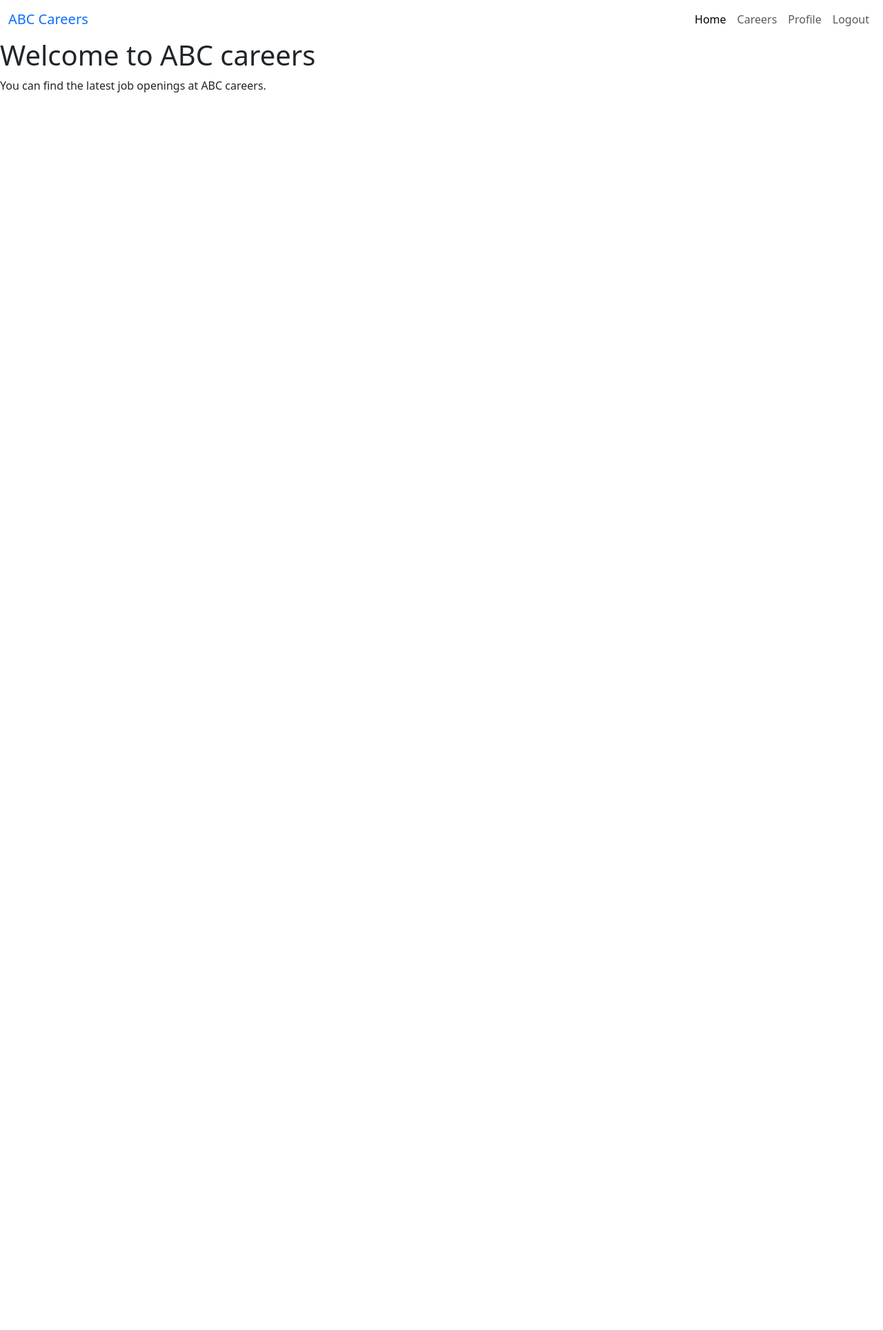
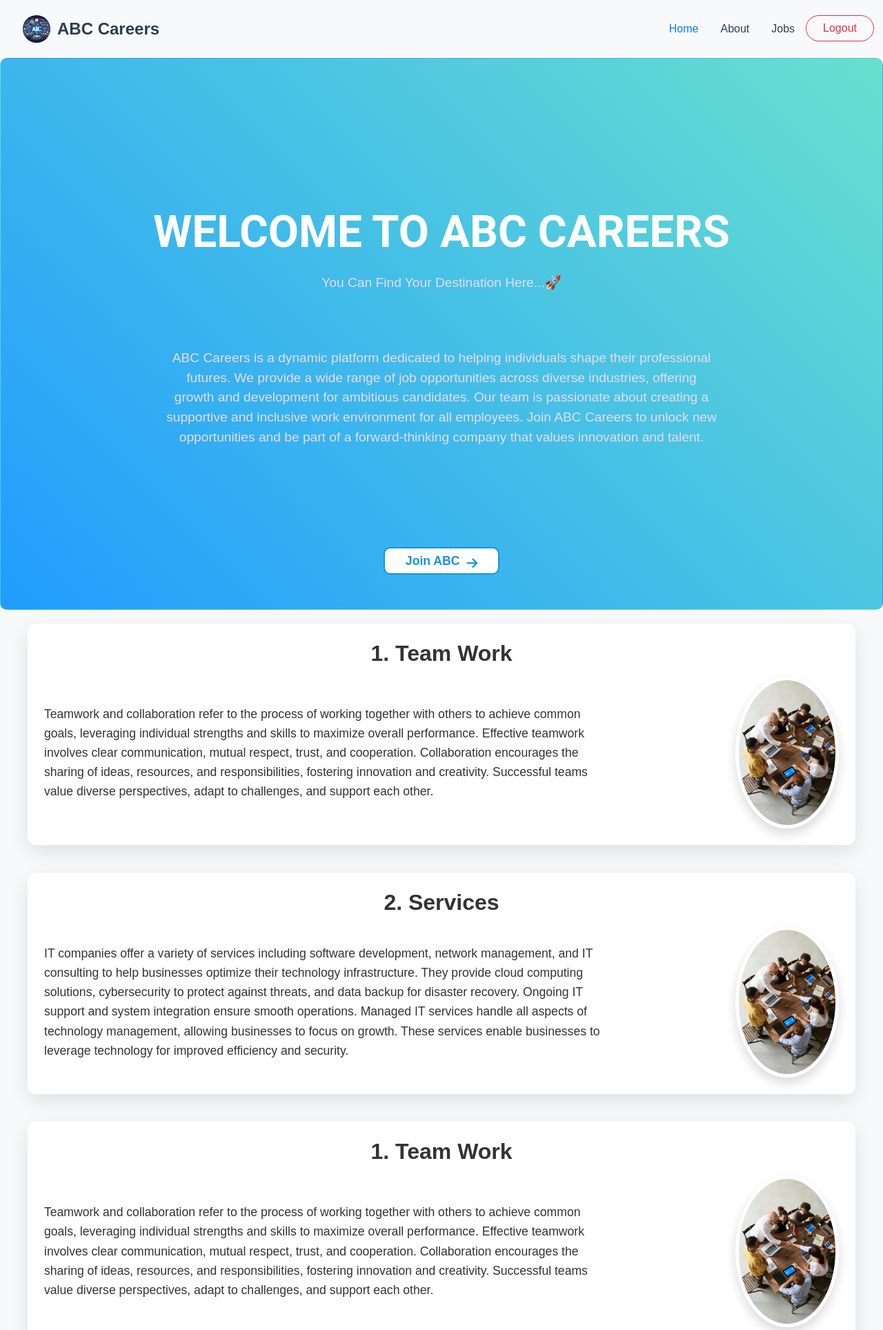
Before and after one commit to sathish200202/ABC-careers-website, a Flask app: page / in a window 1280 px wide. Shown: the top 1928 px of the page at 69% size. Before the commit the page ends 134 px from the top, so only its background shows below. Run offline with Flask 3, Linux system fonts and the light colour scheme.

Commit message:
Developed Home Page and backend routes

```diff
--- a/app.py
+++ b/app.py
@@ -1,12 +1,16 @@
-from flask import Flask, render_template
+from flask import Flask
+from routes.mainRoutes import main
+from routes.authRoutes import auth
+
 
 app = Flask(__name__)
 
 
-@app.route('/')
-def index():
 
-  return render_template('home.html')
+
+
+app.register_blueprint(main)
+app.register_blueprint(auth)
 
 
 if __name__ == '__main__':
--- /dev/null
+++ b/routes/__init.py
@@ -0,0 +1,2 @@
+from .authRoutes import login
+from .mainRoutes import home
--- /dev/null
+++ b/routes/mainRoutes.py
@@ -0,0 +1,18 @@
+from flask import Blueprint, render_template
+
+main = Blueprint('main', __name__)
+
+
+@main.route('/')
+def home():
+  return render_template('index.html')
+
+
+@main.route('/about')
+def about():
+  return render_template('about.html')
+
+
+@main.route('/jobs')
+def jobs():
+  return render_template('jobs.html')
--- /dev/null
+++ b/static/css/base.css
@@ -0,0 +1,325 @@
+/* Custom CSS for Navbar */
+.rounded-logo {
+  width: 50px;  /* Adjust size */
+  height: 50px;  /* Adjust size */
+  border-radius: 50%;  /* This will make the image round */
+  object-fit: cover;  /* Ensures the image covers the space and doesn't stretch */
+  border: 3px solid #fff;  /* Optional: adds a border around the image */
+}
+
+.navbar {
+  padding: 1rem 0; /* Add padding to the navbar */
+  font-family: 'Poppins', sans-serif; /* Consistent font */
+  border: 1px solid transparent;
+  border-radius: 5px;
+
+}
+
+.navbar-brand {
+  color: #2c3e50 !important; /* Dark blue color for brand */
+  font-size: 1.5rem; /* Larger font size for brand */
+}
+
+.navbar-nav .nav-link {
+  color: #2c3e50 !important; /* Dark blue color for links */
+  font-weight: 500; /* Medium font weight */
+  margin: 0 0.5rem; /* Space between links */
+  position: relative; /* For hover effect */
+}
+
+.navbar-nav .nav-link.active {
+  color: #007bff !important; /* Blue color for active link */
+}
+
+.navbar-nav .nav-link:hover {
+  color: #007bff !important; /* Blue color on hover */
+}
+
+/* Hover effect for links */
+.navbar-nav .nav-link::after {
+  content: '';
+  position: absolute;
+  bottom: -2px;
+  left: 0;
+  width: 0;
+  height: 2px;
+  background-color: #007bff; /* Blue underline */
+  transition: width 0.3s ease;
+}
+
+.navbar-nav .nav-link:hover::after {
+  width: 100%; /* Full width on hover */
+}
+
+/* Logout Button Style */
+.navbar-nav .btn-outline-primary {
+  border-color: #007bff; /* Blue border */
+  color: #007bff; /* Blue text */
+  transition: all 0.3s ease;
+}
+
+.navbar-nav .btn-outline-primary:hover {
+  background-color: #007bff; /* Blue background on hover */
+  color: #fff; /* White text on hover */
+}
+
+/* .join-btn{
+  color: blue;
+  background-color:white;
+  border: 1px solid blue;
+  width: 150px;
+  height: 40px;
+  padding: 10px;
+  border-radius: 10px;
+
+}
+ */
+.btn-css {
+  display: inline-flex; /* Aligns the text and icon horizontally */
+  align-items: center;  /* Vertically aligns the text and icon */
+  width: auto;           /* Adjusts width to fit content */
+  height: 40px;
+  padding: 10px 20px;    /* Adjusts padding to provide space around the content */
+  border-radius: 10px;
+  text-align: center;
+  justify-content: center;
+  border: 2px solid #4da674;
+  color: #4da674;
+  background-color: white;
+  font-weight: bold;     /* Ensure text has the bold weight */
+  font-size: 16px;       /* Font size for better visibility */
+}
+
+.btn-css i {
+  margin-left: 10px; /* Adds some space between the text and the arrow */
+  font-size: 18px;   /* Adjust the arrow size */
+}
+
+.btn-css:hover {
+  background-color: #4da674;
+  color: white;
+}
+
+/*Teamwork portion */
+/* Custom font import (example: Google Fonts - Poppins) */
+@import url('https://fonts.googleapis.com/css2?family=Poppins:wght@400;600&display=swap');
+
+/* Custom CSS for the teamwork container */
+.teamwork-container {
+  background-color: #f8f9fa; /* Light background color */
+  border-radius: 15px; /* Rounded corners */
+  box-shadow: 0 4px 8px rgba(0, 0, 0, 0.1); /* Subtle shadow */
+  padding: 10px; /* Padding inside the container */
+  margin: 20px auto; /* Center the container with margin */
+  max-width: 1200px; /* Maximum width of the container */
+  font-family: 'Poppins', sans-serif; /* Custom font */
+}
+
+.teamwork-heading {
+  font-size: 2rem; /* Larger font size for heading */
+  font-weight: 600; /* Bold font weight */
+  color: #2c3e50; /* Dark blue color for heading */
+  margin-bottom: 5px; /* Reduced space below the heading */
+}
+
+.teamwork-text {
+  font-size: 1.1rem; /* Slightly larger font size */
+  line-height: 1.6; /* Adjusted line height for compactness */
+  color: #333; /* Dark text color */
+  margin: 0; /* Remove default margin */
+  flex: 1; /* Allow text to take up available space */
+}
+
+.teamwork-img {
+  max-width: 250px; /* Slightly smaller image width */
+  height: auto; /* Maintain aspect ratio */
+  border-radius: 50%; /* Fully rounded border for the image */
+  border: 5px solid #ffffff; /* White border around the image */
+  box-shadow: 0 4px 8px rgba(0, 0, 0, 0.2); /* Subtle shadow */
+  transition: transform 0.3s ease, box-shadow 0.3s ease; /* Smooth hover effect */
+}
+
+.teamwork-img:hover {
+  transform: scale(1.05); /* Slightly enlarge image on hover */
+  box-shadow: 0 6px 12px rgba(0, 0, 0, 0.3); /* Enhanced shadow on hover */
+}
+
+
+
+/* Footer */
+
+/* Custom CSS for Footer */
+.footer {
+   /* background: linear-gradient(45deg, #209cff, #68e0cf);*/
+  background-color: gray; /* Light background color */
+  font-family: 'Poppins', sans-serif; /* Consistent font */
+}
+
+.footer-heading {
+  font-size: 1.25rem;
+  font-weight: 600;
+  margin-bottom: 1rem;
+  color: #ffffff; /* White text for headings */
+}
+
+.footer a {
+  transition: color 0.3s ease;
+}
+
+.footer a:hover {
+  color: green !important; /* Yellow color on hover */
+}
+
+.footer .list-unstyled li {
+  margin-bottom: 0.5rem;
+}
+
+.footer .list-unstyled li i {
+  margin-right: 0.5rem;
+  color: white;
+}
+
+.footer .list-unstyled li i:hover{
+   color: green;
+}
+
+.footer .border-top {
+  border-color: rgba(255, 255, 255, 0.1) !important; /* Light border color */
+}
+
+
+
+/* Alternative design */
+/* General Styling for Body */
+body {
+  background: #f8f9fa;
+  font-family: 'Arial', sans-serif;
+  color: #333;
+  margin: 0;
+  padding: 0;
+  box-sizing: border-box;
+}
+
+/* Hero Section */
+.hero-section {
+ /* background: linear-gradient(135deg, #ff7e5f, #feb47b);  Gradient background */
+  color: white;
+  height: 100vh;
+  display: flex;
+  flex-direction: column;
+  justify-content: center;
+  align-items: center;
+  text-align: center;
+  padding: 0 20px;
+  position: relative;
+  background-size: cover;
+  background-position: center;
+}
+
+.hero-section .heading {
+  font-size: 4rem;
+  font-weight: bold;
+  margin-bottom: 20px;
+  text-transform: uppercase;
+}
+
+.hero-section p {
+  font-size: 1.2rem;
+  max-width: 800px;
+  margin-bottom: 30px;
+  font-weight: 400;
+}
+
+.hero-section a {
+  background-color: #fff;
+  color: #1593e6;
+  padding: 12px 30px;
+  border:2px solid #1593e6;
+  border-radius: 10px;
+  font-weight: bold;
+  font-size: 1.1rem;
+  text-decoration: none;
+  transition: 0.3s;
+}
+
+.hero-section a:hover {
+  background-color: #1593e6;
+  color: #fff;
+  transform: scale(1.05);
+}
+
+/* Teamwork Section */
+.teamwork-container {
+  background: white;
+  box-shadow: 0 10px 30px rgba(0, 0, 0, 0.1);
+  border-radius: 12px;
+  padding: 30px;
+  margin-bottom: 40px;
+  display: flex;
+  flex-direction: column;
+  transition: all 0.3s ease-in-out;
+}
+
+.teamwork-container:hover {
+  transform: translateY(-10px);
+  box-shadow: 0 15px 35px rgba(0, 0, 0, 0.2);
+}
+
+.teamwork-heading {
+  font-size: 2rem;
+  font-weight: bold;
+  margin-bottom: 15px;
+  color: #333;
+}
+
+.teamwork-text {
+  font-size: 1rem;
+  line-height: 1.8;
+  color: #555;
+  margin-right: 20px;
+}
+
+.teamwork-img {
+  max-width: 150px;
+  border-radius: 50%;
+  box-shadow: 0 8px 20px rgba(0, 0, 0, 0.1);
+  transition: transform 0.3s ease, box-shadow 0.3s ease;
+}
+
+.teamwork-img:hover {
+  transform: scale(1.1);
+  box-shadow: 0 10px 25px rgba(0, 0, 0, 0.2);
+}
+
+/* Flexbox for image and text alignment */
+.d-flex {
+  display: flex;
+  justify-content: space-between;
+  align-items: center;
+}
+
+.d-flex img {
+  margin-left: 20px;
+}
+
+/* Mobile Responsiveness */
+@media (max-width: 768px) {
+  .teamwork-container {
+    flex-direction: column;
+    align-items: center;
+  }
+
+  .teamwork-text {
+    margin-right: 0;
+    text-align: center;
+  }
+
+  .teamwork-img {
+    max-width: 120px;
+    margin-top: 15px;
+  }
+
+  .hero-section {
+    height: 90vh;
+  }
+}
--- /dev/null
+++ b/static/css/index.css
@@ -0,0 +1,89 @@
+/* section{
+  color:white;
+  background-color:#A4C3B2;
+} */
+
+section{
+  background: linear-gradient(45deg, #209cff, #68e0cf);
+  color:white;
+  height:700px;
+  border: 1px solid transparent;
+  border-radius: 10px;
+  position: relative; /* Ensure the .round-border div is positioned relative to this section */
+  padding-bottom: 50px;
+}
+
+.heading{
+  margin-top: 10px;
+  color: white;
+  font-family: 'Roboto', sans-serif;
+  font-weight: bolder;
+  font-size: 50px;
+  /* background-image: radial-gradient(circle,  #334eac, white);
+  -webkit-background-clip: text;
+  background-clip: text;
+  color: transparent; */
+}
+
+/* .round-border {
+  position: absolute; /* Position it inside the hero section */
+  bottom: -20%; /* Move it half outside the section */
+  right: 35%; /* Align it to the right */
+  width: 500px; /* Set width as needed */
+  height: 200px; /* Set height as needed */
+  background-color: white; /* Set background color */
+  border-radius: 50%; /* Make it a circle */
+  border: 1px solid transparent; /* Border color */
+  display: flex;
+  justify-content: center;
+  align-items: center;
+  text-align: center;
+  padding: 10px;
+} */
+
+
+.teamwork-container {
+  max-width: 100%; /* Make sure the div takes up the entire width */
+  padding: 30px 50px;
+  display: flex;
+  flex-wrap: wrap; /* To ensure it is responsive */
+  justify-content: space-between; /* Space between paragraph and image */
+  align-items: center; /* Vertically align text and image */
+}
+
+.teamwork-text {
+  flex: 1; /* Allow paragraph to take the available space */
+  font-size: 1.1rem;
+  line-height: 1.6;
+  color: #333;
+  max-width: 70%; /* Adjust max width so it doesn't stretch too far */
+}
+
+.teamwork-img {
+  width: 300px; /* Set a fixed width for the image */
+  height: auto;
+  border-radius: 10px; /* Rounded corners for the image */
+  box-shadow: 0 4px 10px rgba(0, 0, 0, 0.1); /* Subtle shadow for the image */
+  transition: transform 0.3s ease; /* Smooth transition effect */
+}
+
+.teamwork-img:hover {
+  transform: scale(1.05); /* Slight zoom effect on hover */
+}
+
+@media (max-width: 768px) {
+  .teamwork-container {
+    flex-direction: column; /* Stack the paragraph and image on top of each other on smaller screens */
+    align-items: center;
+    text-align: center;
+  }
+
+  .teamwork-text {
+    max-width: 90%;
+    margin-bottom: 20px; /* Add space below the paragraph when stacked */
+  }
+
+  .teamwork-img {
+    width: 80%; /* Resize image on smaller screens */
+  }
+}
--- /dev/null
+++ b/templates/about.html
@@ -0,0 +1 @@
+<h1>About Page</h1>
--- a/templates/base.html
+++ b/templates/base.html
@@ -1,49 +1,111 @@
 <!DOCTYPE html>
 <html lang="en">
+  <head>
+    <meta charset="UTF-8">
+    <meta name="viewport" content="width=device-width, initial-scale=1.0">
+    <title>ABC Careers</title>
 
-<head>
-  <meta charset="UTF-8">
-  <meta http-equiv="X-UA-Compatible" content="IE=edge">
-  <meta name="viewport" content="width=device-width, initial-scale=1.0">
-  <title>ABC Careers</title>
-  <link href="https://cdn.jsdelivr.net/npm/bootstrap@5.3.3/dist/css/bootstrap.min.css" rel="stylesheet" integrity="sha384-QWTKZyjpPEjISv5WaRU9OFeRpok6YctnYmDr5pNlyT2bRjXh0JMhjY6hW+ALEwIH" crossorigin="anonymous">
-  <script src="https://cdn.jsdelivr.net/npm/bootstrap@5.3.3/dist/js/bootstrap.bundle.min.js" integrity="sha384-YvpcrYf0tY3lHB60NNkmXc5s9fDVZLESaAA55NDzOxhy9GkcIdslK1eN7N6jIeHz" crossorigin="anonymous"></script>
+    <!-- Favicon -->
+    <link rel="icon" href="{{ url_for('static', filename='images/logo.png') }}" type="image/png" sizes="32x32" class="rounded-logo">
+  </head>
 
-  <link href="{{ url_for('static', filename='base.html') }}" rel='stylesheet'>
+  <!-- Bootstrap CSS (CDN) -->
+  <link href="https://cdn.jsdelivr.net/npm/bootstrap@5.3.0-alpha1/dist/css/bootstrap.min.css" rel="stylesheet">
+  <link rel="stylesheet" href="https://cdnjs.cloudflare.com/ajax/libs/font-awesome/6.0.0-beta3/css/all.min.css">
+
+  <!-- Bootstrap CSS -->
+
+  <!-- Font Awesome Icons -->
+  <link href="https://cdnjs.cloudflare.com/ajax/libs/font-awesome/6.0.0-beta3/css/all.min.css" rel="stylesheet">
+
+<link href="{{ url_for('static', filename='css/base.css') }}" rel="stylesheet"}}">
+  <link href="{{ url_for('static', filename='css/index.css') }}" rel="stylesheet"}}">
 </head>
 
+
+
 <body>
-
-  <!-- Navbar Section -->
-  <nav class="navbar navbar-expand-lg navbar-light bg-white">
-    <div class="container-fluid">
-      <a class="navbar-brand text-primary" href="#">ABC Careers</a>
+  <!-- Navbar (Place this in a file called 'navbar.html' or directly in each page) -->
+      <div class="container-fluid">
+        <nav class="navbar navbar-expand-lg navbar-light bg-light">
+          <a class="navbar-brand d-flex align-items-center" href="#">
+            <!-- Logo Image with rounded corners -->
+            <img src="{{ url_for('static', filename='images/logo.png') }}" alt="ABC Careers Logo" class="rounded-circle" style="width: 40px; height: 40px; margin-right: 10px;">
+            <!-- Brand Name -->
+            <span class="fw-bold fs-4">ABC Careers</span>
+          </a>
+      <!-- Toggle Button for Mobile -->
       <button class="navbar-toggler" type="button" data-bs-toggle="collapse" data-bs-target="#navbarNav" aria-controls="navbarNav" aria-expanded="false" aria-label="Toggle navigation">
         <span class="navbar-toggler-icon"></span>
       </button>
+
+      <!-- Navbar Links -->
       <div class="collapse navbar-collapse" id="navbarNav">
         <ul class="navbar-nav ms-auto">
           <li class="nav-item">
-            <a class="nav-link active" href="#">Home</a>
+            <a class="nav-link active" href="index.html">Home</a>
           </li>
           <li class="nav-item">
-            <a class="nav-link" href="#">Careers</a>
+            <a class="nav-link" href="about.html">About</a>
           </li>
           <li class="nav-item">
-            <a class="nav-link" href="#">Profile</a>
+            <a class="nav-link" href="jobs.html">Jobs</a>
           </li>
-          <li class="nav-item">
-            <a class="nav-link" href="#">Logout</a>
+          <li class="">
+            <a class=" btn btn-outline-danger rounded-pill px-4" href="logout.html">Logout</a>
           </li>
         </ul>
       </div>
     </div>
   </nav>
 
-  <!-- Main Content Block -->
-  {% block content %}
-  {% endblock %}
+{% block content %} {% endblock %}
+
+  <footer class="footer mt-5 py-4 text-white">
+    <div class="container">
+      <div class="row">
+        <!-- Quick Links -->
+        <div class="col-md-4 mb-4">
+          <h5 class="footer-heading">Quick Links</h5>
+          <ul class="list-unstyled">
+            <li><a href="#" class="text-white text-decoration-none">Home</a></li>
+            <li><a href="#" class="text-white text-decoration-none">About Us</a></li>
+            <li><a href="#" class="text-white text-decoration-none">Services</a></li>
+            <li><a href="#" class="text-white text-decoration-none">Contact</a></li>
+          </ul>
+        </div>
+
+        <!-- Social Media Links -->
+        <div class="col-md-4 mb-4">
+          <h5 class="footer-heading">Follow Us</h5>
+          <ul class="list-unstyled d-flex gap-3">
+            <li><a href="#" class="text-white text-decoration-none"><i class="fab fa-facebook fa-2x"></i></a></li>
+            <li><a href="#" class="text-white text-decoration-none"><i class="fab fa-twitter fa-2x"></i></a></li>
+            <li><a href="#" class="text-white text-decoration-none"><i class="fab fa-instagram fa-2x"></i></a></li>
+            <li><a href="#" class="text-white text-decoration-none"><i class="fab fa-linkedin fa-2x"></i></a></li>
+          </ul>
+        </div>
+
+        <!-- Contact Info -->
+        <div class="col-md-4 mb-4">
+          <h5 class="footer-heading">Contact Us</h5>
+          <ul class="list-unstyled">
+            <li><i class="fas fa-map-marker-alt me-2"></i>123 Main Street, City, Country</li>
+            <li><i class="fas fa-phone me-2"></i>+123 456 7890</li>
+            <li><i class="fas fa-envelope me-2"></i>info@example.com</li>
+          </ul>
+        </div>
+      </div>
+
+      <!-- Copyright Notice -->
+      <div class="text-center mt-4 pt-3 border-top">
+        <p class="mb-0">&copy; 2025 ABC Careers. All Rights Reserved.</p>
+      </div>
+    </div>
+  </footer>
+
+  <!-- Bootstrap JS (CDN) -->
+  <script src="https://cdn.jsdelivr.net/npm/bootstrap@5.3.0-alpha1/dist/js/bootstrap.bundle.min.js"></script>
 
 </body>
-
 </html>
--- a/templates/home.html
+++ /dev/null
@@ -1,19 +0,0 @@
-{% extends 'base.html' %}
-
-<!DOCTYPE html>
-<html lang="en">
-<head>
-  <meta charset="UTF-8">
-  <meta http-equiv="X-UA-Compatible" content="IE=edge">
-  <meta name="viewport" content="width=device-width, initial-scale=1.0">
-  <title>ABC careers</title>
-</head>
-<body>
-  {% block content %}
-  <h1>Welcome to ABC careers</h1>
-
-  <p>You can find the latest job openings at ABC careers.</p>
-
-  {% endblock %}
-</body>
-</html>
--- /dev/null
+++ b/templates/index.html
@@ -0,0 +1,91 @@
+{% extends 'base.html' %}
+<!DOCTYPE html>
+<html lang="en">
+<head>
+  <meta charset="UTF-8">
+  <meta name="viewport" content="width=device-width, initial-scale=1.0">
+  <title>ABC Careers - Home</title>
+  <!-- <link href="https://cdn.jsdelivr.net/npm/bootstrap@5.3.0-alpha1/dist/css/bootstrap.min.css" rel="stylesheet"> -->
+  <link href="{{ url_for('static', filename='css/index.css') }}" rel="stylesheet">
+
+</head>
+<body>
+  {% block content %}
+  <!-- Hero Section -->
+  <section class="hero-section d-flex flex-column justify-content-center align-items-center text-center">
+
+    <!-- <div class="content" style="z-index: 1; color: #fff;"> -->
+      <h1 class='heading'>Welcome to ABC Careers</h1>
+    <p style="color:#e7dbef">You Can Find Your Destination Here...🚀</p>
+      <p style="margin-top: 50px; color: #e7dbef;">ABC Careers is a dynamic platform dedicated to helping individuals shape their professional futures. We provide a wide range of job opportunities across diverse industries, offering growth and development for ambitious candidates. Our team is passionate about creating a supportive and inclusive work environment for all employees. Join ABC Careers to unlock new opportunities and be part of a forward-thinking company that values innovation and talent.</p>
+    <a href="jobs.html" type="button" class="btn btn-css" style="position: absolute; bottom: 50px; font-weight: bold;">
+        Join ABC <i class="fas fa-arrow-right" style="margin-top: 5px"></i>
+    </a>
+
+    <!-- <div class='round-border d-flex flex-column justify-content-center align-items-center text-center'>div</div> -->
+    <!-- </div> -->
+
+  </section>
+
+        <div class="teamwork-container d-flex flex-column p-4">
+          <h2 class="teamwork-heading">1. Team Work</h2> <!-- Reduced margin-bottom -->
+          <div class="d-flex align-items-center justify-content-between">
+            <p class="teamwork-text me-4">
+        Teamwork and collaboration refer to the process of working together with others to achieve common goals, leveraging individual strengths and skills to maximize overall performance. Effective teamwork involves clear communication, mutual respect, trust, and cooperation. Collaboration encourages the sharing of ideas, resources, and responsibilities, fostering innovation and creativity. Successful teams value diverse perspectives, adapt to challenges, and support each other.
+      </p>
+      <img src="{{ url_for('static', filename='images/teamwork.jpg') }}" alt="teamwork" class="teamwork-img img-fluid rounded-circle shadow">
+    </div>
+  </div>
+
+<!-- 2nd -->
+        <div class="teamwork-container d-flex flex-column p-4">
+          <h2 class="teamwork-heading">2. Services</h2> <!-- Reduced margin-bottom -->
+          <div class="d-flex align-items-center justify-content-between">
+            <p class="teamwork-text me-4">
+              IT companies offer a variety of services including software development, network management, and IT consulting to help businesses optimize their technology infrastructure. They provide cloud computing solutions, cybersecurity to protect against threats, and data backup for disaster recovery. Ongoing IT support and system integration ensure smooth operations. Managed IT services handle all aspects of technology management, allowing businesses to focus on growth. These services enable businesses to leverage technology for improved efficiency and security.
+      </p>
+      <img src="{{ url_for('static', filename='images/teamwork.jpg') }}" alt="teamwork" class="teamwork-img img-fluid rounded-circle shadow">
+    </div>
+  </div>
+
+
+  <!-- 3rd -->
+        <div class="teamwork-container d-flex flex-column p-4">
+          <h2 class="teamwork-heading">1. Team Work</h2> <!-- Reduced margin-bottom -->
+          <div class="d-flex align-items-center justify-content-between">
+            <p class="teamwork-text me-4">
+        Teamwork and collaboration refer to the process of working together with others to achieve common goals, leveraging individual strengths and skills to maximize overall performance. Effective teamwork involves clear communication, mutual respect, trust, and cooperation. Collaboration encourages the sharing of ideas, resources, and responsibilities, fostering innovation and creativity. Successful teams value diverse perspectives, adapt to challenges, and support each other.
+      </p>
+      <img src="{{ url_for('static', filename='images/teamwork.jpg') }}" alt="teamwork" class="teamwork-img img-fluid rounded-circle shadow">
+    </div>
+  </div>
+
+
+  <!-- 4th -->
+        <div class="teamwork-container d-flex flex-column p-4">
+          <h2 class="teamwork-heading mb-3">1. Team Work</h2> <!-- Reduced margin-bottom -->
+          <div class="d-flex align-items-center justify-content-between">
+            <p class="teamwork-text me-4">
+        Teamwork and collaboration refer to the process of working together with others to achieve common goals, leveraging individual strengths and skills to maximize overall performance. Effective teamwork involves clear communication, mutual respect, trust, and cooperation. Collaboration encourages the sharing of ideas, resources, and responsibilities, fostering innovation and creativity. Successful teams value diverse perspectives, adapt to challenges, and support each other.
+      </p>
+      <img src="{{ url_for('static', filename='images/teamwork.jpg') }}" alt="teamwork" class="teamwork-img img-fluid rounded-circle shadow">
+    </div>
+  </div>
+
+  <!-- 5nd -->
+  <!-- <div class="teamwork-container d-flex flex-column p-4">
+    <h2 class="teamwork-heading">5. </h2>
+    <div class="d-flex align-items-center justify-content-between">
+      <p class="teamwork-text me-4">
+        Teamwork and collaboration refer to the process of working together with others to achieve common goals, leveraging individual strengths and skills to maximize overall performance. Effective teamwork involves clear communication, mutual respect, trust, and cooperation. Collaboration encourages the sharing of ideas, resources, and responsibilities, fostering innovation and creativity. Successful teams value diverse perspectives, adapt to challenges, and support each other.
+      </p>
+      <img src="{{ url_for('static', filename='images/teamwork.jpg') }}" alt="teamwork" class="teamwork-img img-fluid rounded-circle shadow">
+    </div>
+  </div> -->
+
+
+  {% endblock %}
+  <!-- Bootstrap JS -->
+  <script src="https://cdn.jsdelivr.net/npm/bootstrap@5.3.0-alpha1/dist/js/bootstrap.bundle.min.js"></script>
+</body>
+</html>
--- /dev/null
+++ b/templates/jobs.html
@@ -0,0 +1 @@
+<h1>Jobs Page</h1>
--- /dev/null
+++ b/templates/register.html
@@ -0,0 +1 @@
+<h1>register Page</h1>
```
Also changed, not shown: routes/authRoutes.py (added, +19 -0 lines), static/base.css (deleted, +0 -8 lines), static/css/login.css (added, +7 -0 lines), templates/login.html (added, +15 -0 lines), static/images/home.png (added), static/images/logo.png (added), static/images/people.png (added), static/images/teamwork.jpg (added).
